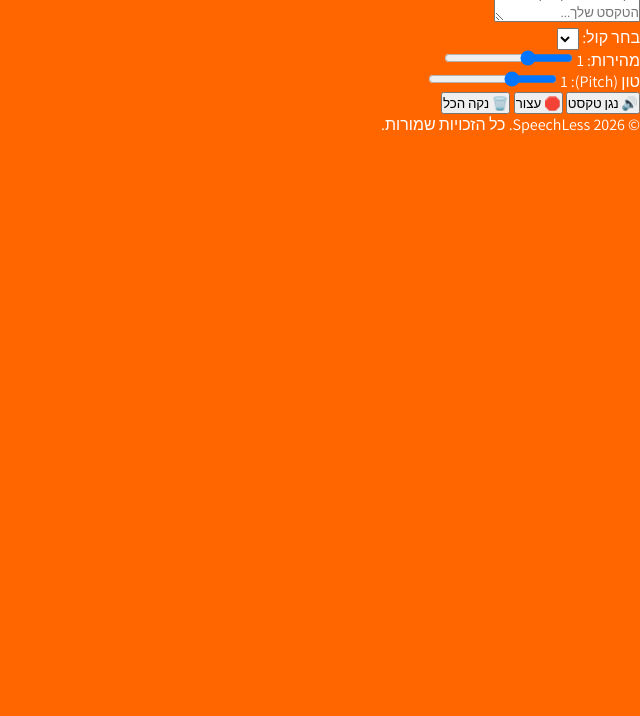
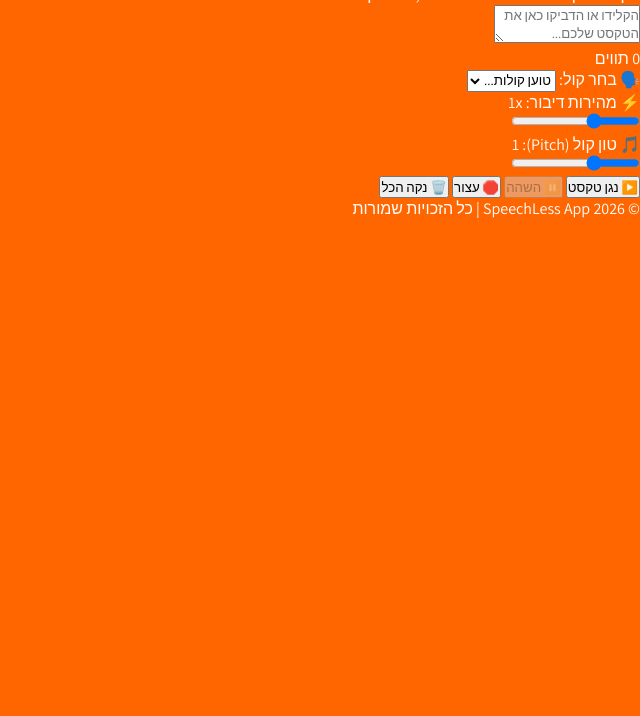
Before and after one commit to omrivl77-del/speechless--app, a plain HTML site: page index.html in a window 1280 px wide. Shown: the part 84-800 px from the top of the page, without its empty margins (640-1280 px from the left). Drawn offline with nearby package versions, Linux system fonts and the light colour scheme.

Commit message:
Update index.html

```diff
--- a/index.html
+++ b/index.html
@@ -3,50 +3,60 @@
 <head>
     <meta charset="UTF-8">
     <meta name="viewport" content="width=device-width, initial-scale=1.0">
-    <title>SpeechLess</title>
+    <title>SpeechLess - הפיכת טקסט לדיבור</title>
     <link rel="stylesheet" href="style.css">
 </head>
 <body>
-
     <div class="app-container">
         <header>
-            <h1>SpeechLess</h1>
-            <p>הופכים טקסט לדיבור בקליק אחד</p>
+            <div class="logo">🟠 SpeechLess</div>
+            <h1>הופכים טקסט לדיבור בקליק</h1>
+            <p>הקלידו טקסט בעברית או באנגלית, בחרו קול והפעילו!</p>
         </header>
 
         <main>
-            <div class="input-area">
-                <textarea id="text-input" placeholder="הקלד או הדבק כאן את הטקסט שלך..."></textarea>
+            <div class="input-section">
+                <textarea id="text-input" placeholder="הקלידו או הדביקו כאן את הטקסט שלכם..."></textarea>
+                <div class="char-count"><span id="current-chars">0</span> תווים</div>
             </div>
 
-            <div class="controls">
-                <div class="control-group">
-                    <label for="voice-select">בחר קול:</label>
+            <div class="controls-section">
+                <div class="control-row">
+                    <label for="voice-select">🗣️ בחר קול:</label>
                     <select id="voice-select">
-                        </select>
+                        <option value="">טוען קולות...</option>
+                    </select>
                 </div>
 
-                <div class="sliders">
-                    <div class="slider-group">
-                        <label for="rate">מהירות: <span id="rate-value">1</span></label>
+                <div class="sliders-grid">
+                    <div class="slider-box">
+                        <div class="slider-label">
+                            <span>⚡ מהירות דיבור:</span>
+                            <span id="rate-value" class="badge">1x</span>
+                        </div>
                         <input type="range" id="rate" min="0.5" max="2" value="1" step="0.1">
                     </div>
-                    <div class="slider-group">
-                        <label for="pitch">טון (Pitch): <span id="pitch-value">1</span></label>
+
+                    <div class="slider-box">
+                        <div class="slider-label">
+                            <span>🎵 טון קול (Pitch):</span>
+                            <span id="pitch-value" class="badge">1</span>
+                        </div>
                         <input type="range" id="pitch" min="0.5" max="2" value="1" step="0.1">
                     </div>
                 </div>
 
-                <div class="buttons">
-                    <button id="play-btn" class="btn primary-btn">🔊 נגן טקסט</button>
-                    <button id="stop-btn" class="btn secondary-btn">🛑 עצור</button>
-                    <button id="clear-btn" class="btn danger-btn">🗑️ נקה הכל</button>
+                <div class="action-buttons">
+                    <button id="play-btn" class="btn play-btn">▶️ נגן טקסט</button>
+                    <button id="pause-btn" class="btn pause-btn" disabled>⏸️ השהה</button>
+                    <button id="stop-btn" class="btn stop-btn">🛑 עצור</button>
+                    <button id="clear-btn" class="btn clear-btn">🗑️ נקה הכל</button>
                 </div>
             </div>
         </main>
 
         <footer>
-            <p>&copy; 2026 SpeechLess. כל הזכויות שמורות.</p>
+            <p>© 2026 SpeechLess App | כל הזכויות שמורות</p>
         </footer>
     </div>
 
```
